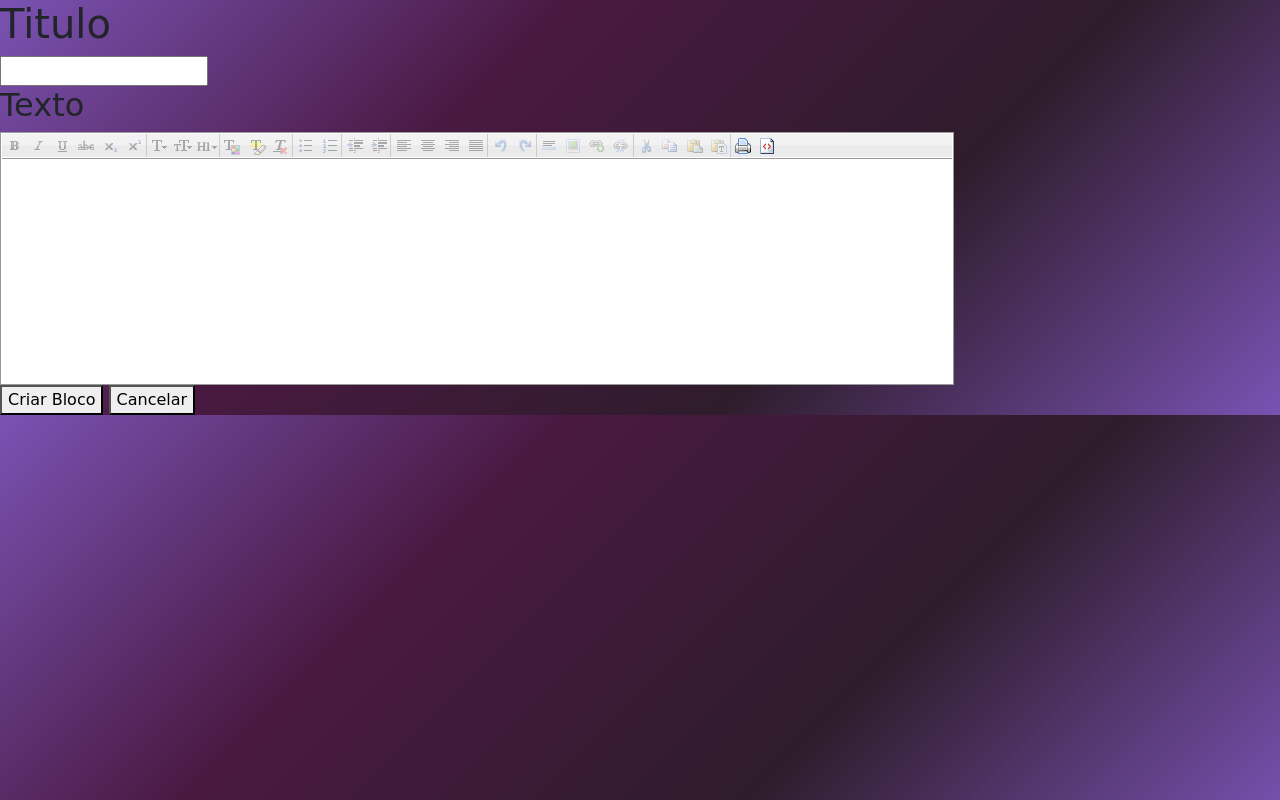
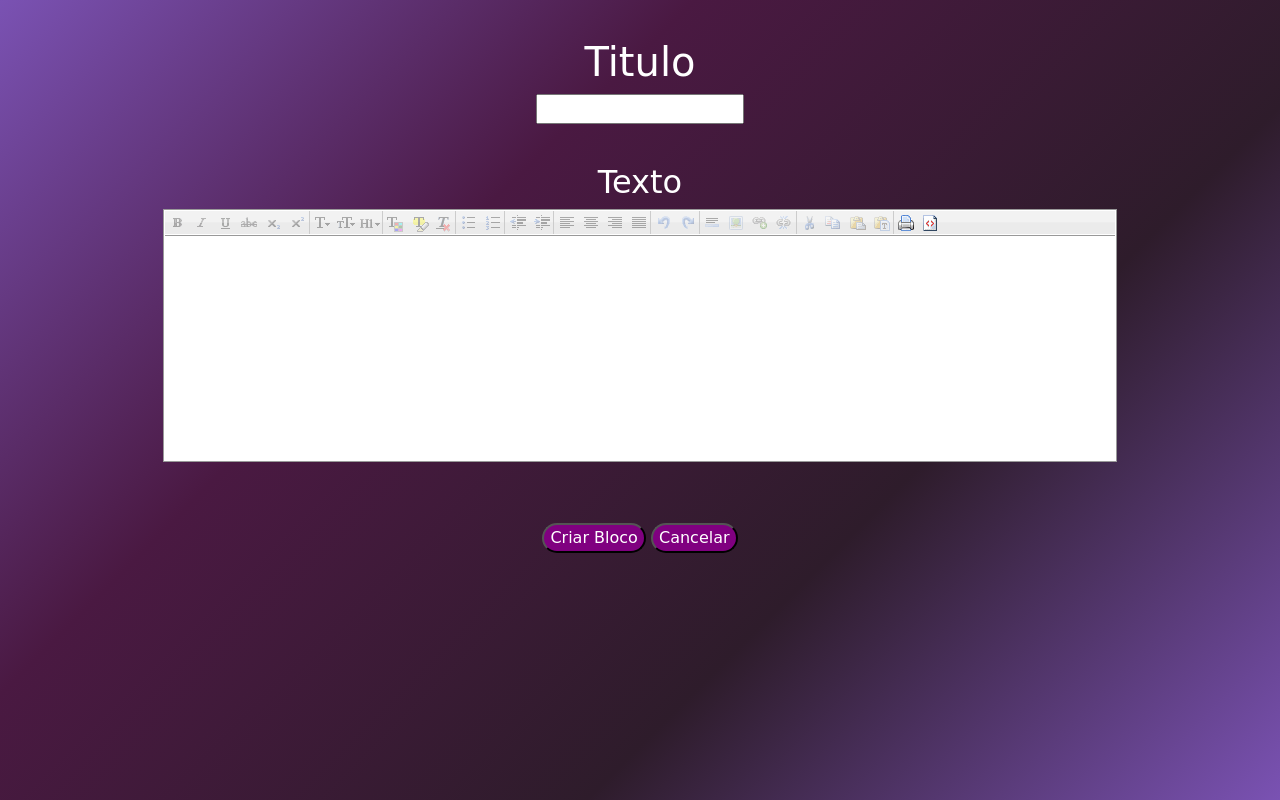
Before and after one commit to DevDanielAlvarez/Minhas-Memorias-MVC-, a PHP site: page /bloco/editar_bloco in a window 1280 px wide. Run offline with PHP 8.4, Linux system fonts and the light colour scheme.

Commit message:
atualização dos elementos da pasta bloco, com seus respectivos css, ta no padrão

```diff
--- a/App/core/model.php
+++ b/App/core/model.php
@@ -13,7 +13,7 @@ class Model
         if(!isset(self::$instance)):
             try
             {
-             self::$instance= new \PDO ('mysql:host=localhost;dbname=memoria_banco;charset=utf8mb4','root','');
+             self::$instance= new \PDO ('mysql:host=localhost;dbname=memoria_banco;charset=utf8mb4','root','root');
             }
             catch(PDOException $e)
             {
--- a/App/views/blocos/editar_bloco.php
+++ b/App/views/blocos/editar_bloco.php
@@ -1,23 +1,18 @@
+<div class="conteiner">
 <div  id="alert"></div>
 <script src="https://code.jquery.com/jquery-1.12.4.js"></script>
 
 <script src="http://localhost:8080/js/notes/jquery.cleditor.js"></script>
 
+   <div class="title_editar_bloco">
+       <h1>Titulo</h1>
+       <input value="<?php if(isset($data2['nm_titulo'])) echo $data2['nm_titulo']; ?>" type="text" id="title">
+    </div>
 
-<h1 class="title_editar_bloco">Titulo</h1>
-<input value="<?php if(isset($data2['nm_titulo'])) echo $data2['nm_titulo']; ?>" type="text" id="title">
-
-<h2 class="title_editar_bloco">Texto</h2>
-
-
+    <div class="texto_bloco">
+        <h2>Texto</h2>
         <textarea  id="editor_area" title="editor_area"><?php if(isset($data2['txt_note'])){echo $data2['txt_note'];} ?></textarea>
-
-
-    <button id="<?php if(!isset($data2['nm_titulo'])) echo 'create_note'; else{ echo "update_note";} ?>"> <?php if(!isset($data2['nm_titulo'])) echo 'Criar Bloco';else{echo'Salvar mudanças';} ?></button>
-    <?php if(isset($data2['nm_titulo'])) echo ' <button id="delete_note">Deletar</button>'; else{echo ' <a href="/bloco"><button id="delete_note">Cancelar</button>';} ?>
-
-
-<script>
+        <script>
 
 $(document).ready(function() {
          $("#editor_area").cleditor({
@@ -54,8 +49,30 @@ $(document).ready(function() {
                  "margin:4px; font:10pt Arial,Verdana; cursor:text"
          })
          });
-
-
-</script>
-
+        </script>
+    </div>
+<div class="button">
+    <button class="bnt" id="<?php
+               if(!isset($data2['nm_titulo']))
+                  echo 'create_note';
+                   else{
+                       echo "update_note";
+                       } ?>">
+                       <?php
+                        if(!isset($data2['nm_titulo']))
+                         echo 'Criar Bloco';
+                         else{
+                             echo'Salvar mudanças';
+                             }
+                 ?>
+    </button>
+    <?php
+      if(isset($data2['nm_titulo']))
+       echo ' <button class="bnt" id="delete_note">Deletar</button>';
+       else{
+           echo ' <a href="/bloco"><button class="bnt" id="delete_note">Cancelar</button>';
+        }
+    ?>
+    </div>
+</div>
       <script src="<?php echo URL_BASE ?>/js/notes/crud_note.js"></script>
--- a/public/css/notes/jquery.cleditor.php
+++ b/public/css/notes/jquery.cleditor.php
@@ -30,8 +30,55 @@
 
 body
 {
+    margin:0;
+    padding:0;
+
+
+}
+
+.conteiner{
+
+    width: 100vw;
+    height: 100vh;
+    background: #6C7A89;
+    display: flex;
+    flex-direction: column;
+    justify-content: top;
+    align-items: center;
     background: linear-gradient(-45deg,#7a52b3, #2e1c2b, #4a1942, #7a52b3);
-    background-size: cover;
     font-family: 'amatic sc', cursive;
 
 }
+
+
+.title_editar_bloco{
+
+    color: #fff;
+    text-align: center;
+    margin-top: 3%;
+    margin-bottom: 3%;
+}
+
+.texto_bloco{
+
+    text-align:center;
+    color: #fff;
+    font-size: 30px;
+    width:max-content;
+    height: 350px;
+    justify-content:center;
+    flex-direction:row;
+}
+.button{
+    width:max-content;
+    text-align:center;
+    width:max-content;
+    justify-content:center;
+    flex-direction:row;
+}
+.bnt{
+    background: purple;
+    color:#fff;
+    margin: 10px 0px 10px 0px;
+    border-radius:1.25rem;
+}
```
Also changed, not shown: App/views/blocos/ver_blocos_de_notas.php (+5 -4 lines), public/css/editar.php (+28 -1 lines).
